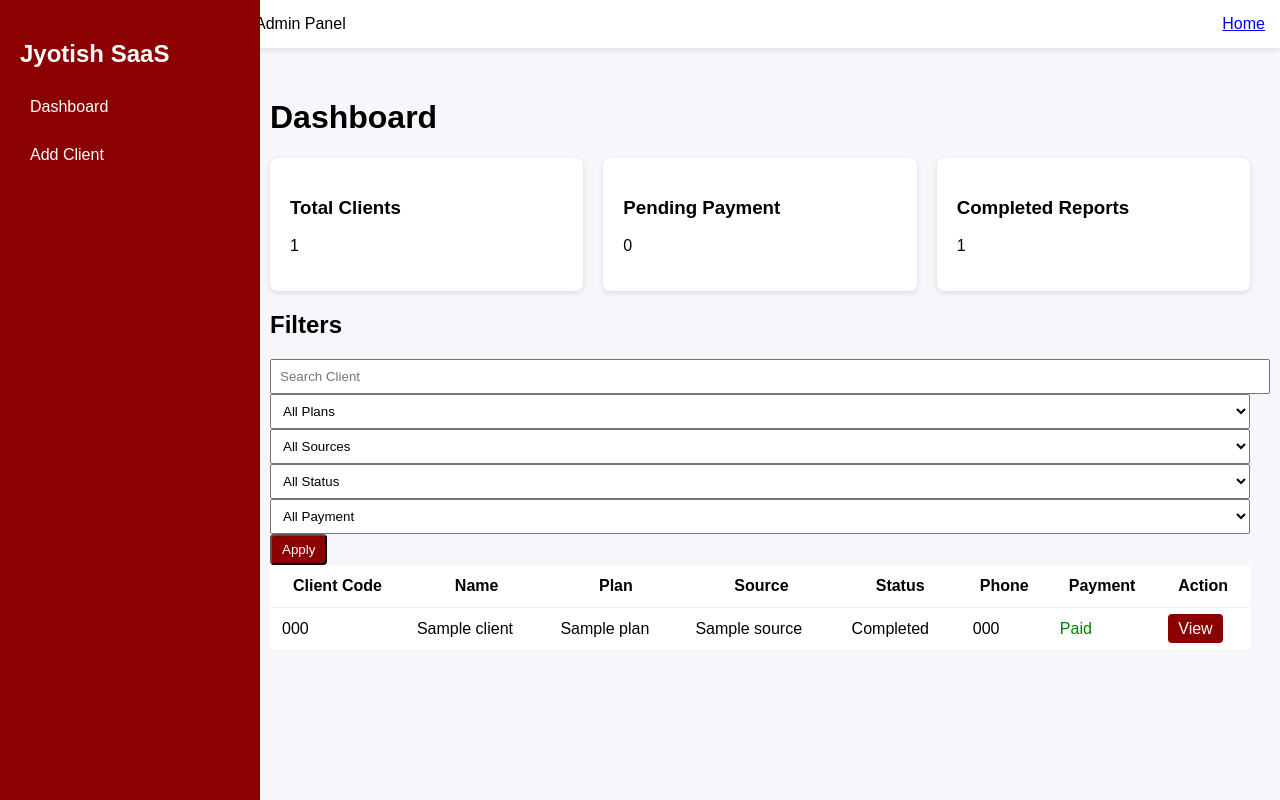
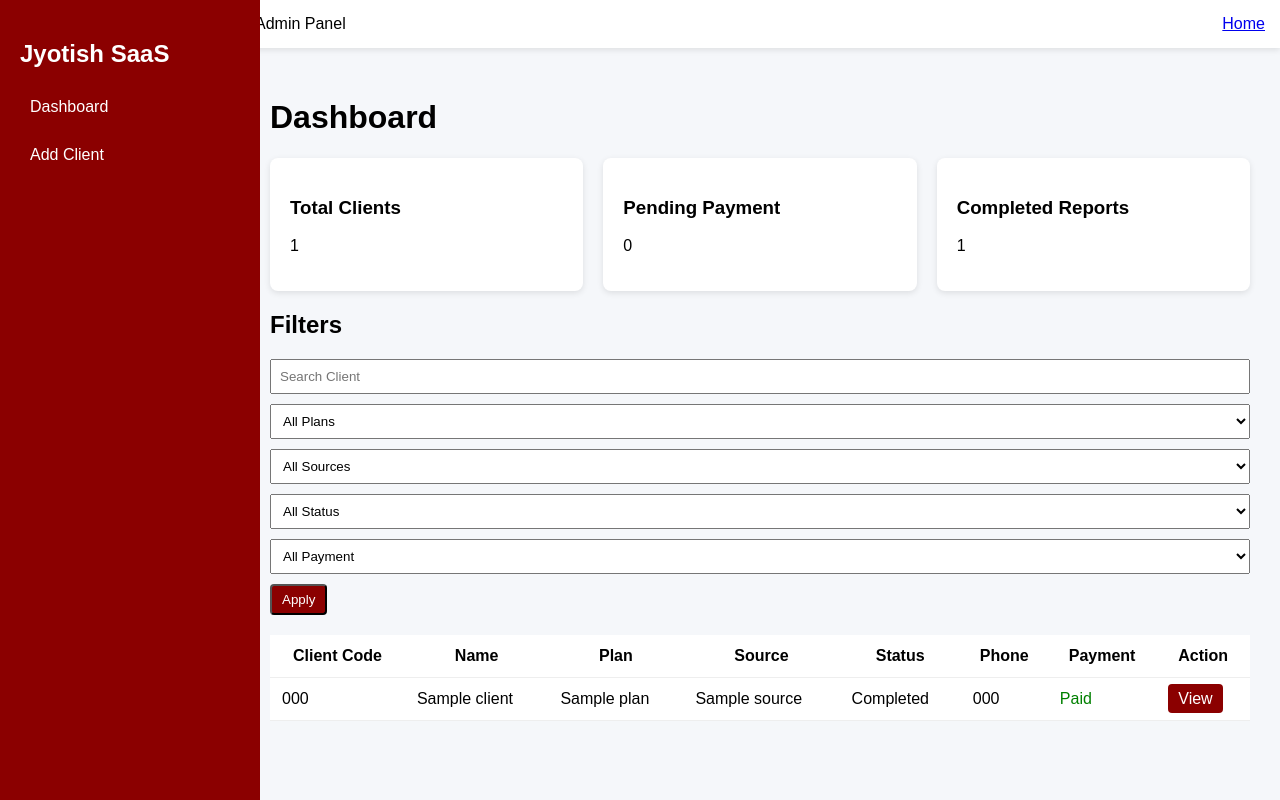
Before and after one commit to vishalvaishnavrk-ops/jyotish-backend, a FastAPI app: page /admin/dashboard in a window 1280 px wide. Run offline with FastAPI, Linux system fonts and the light colour scheme; a database or web service that is not in the repository returns one stand-in record (values such as "Sample title"); parts of the project's set-up code (start-up, migrations or seed data) failed here and were passed over.

Commit message:
Update admin.css

```diff
--- a/static/css/admin.css
+++ b/static/css/admin.css
@@ -95,3 +95,15 @@ width:150px;
 margin:5px;
 border-radius:6px;
 }
+
+.filters{
+display:flex;
+gap:10px;
+margin-bottom:20px;
+flex-wrap:wrap;
+}
+
+.filters input,
+.filters select{
+padding:8px;
+}
```
